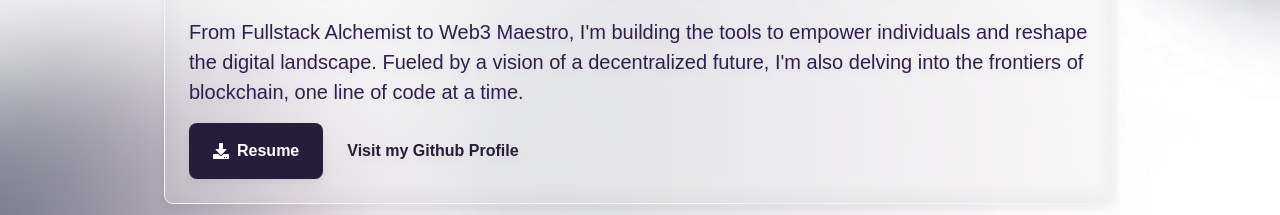
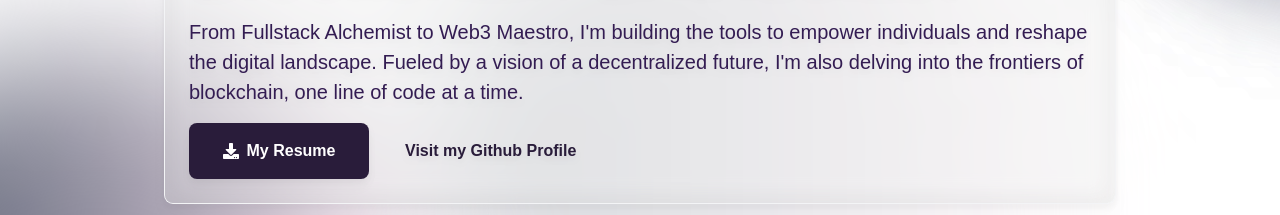
Before and after one commit to adramelech-123/devPortfolio, a Next.js app: page / in a window 1280 px wide. Shown: the part 379-594 px from the top of the page. Built offline with nearby package versions, Linux system fonts and the light colour scheme; grey boxes are pictures that could not be loaded.

Commit message:
Home Action Buttons, about page flipcard height adjustment

```diff
--- a/app/about/page.jsx
+++ b/app/about/page.jsx
@@ -25,7 +25,7 @@ const About = () => {
 
         {/* Profile Card Content */}
         <div
-          className={`${styles.card} lg:min-w-[500px] h-[450px] md:h-[400px] bg-white/30 rounded-xl shadow-lg ring-3 ring-white/30`}
+          className={`${styles.card} lg:min-w-[500px] h-[650px] md:h-[400px] bg-white/30 rounded-xl shadow-lg ring-3 ring-white/30`}
         >
           {/* Bio */}
           <div className={`${styles.front} max-w-[800px] min-h-[400px] p-6 flex flex-col justify-center`}>
@@ -47,17 +47,6 @@ const About = () => {
               creativity, and let's build the future together!
             </p>
 
-            {/* <div className="hidden md:flex md:flex-row gap-3">
-              <div className="flex gap-3 items-center mt-4">
-                <FaPhone className=" bg-purpleTint p-1  w-[25px] h-[25px] text-purplePrimary rounded-full" />
-                <span className="text-purplePrimary">+263771326080</span>
-              </div>
-
-              <div className="flex gap-3 items-center mt-4">
-                <MdEmail className=" bg-purpleTint p-1  w-[25px] h-[25px] text-purplePrimary rounded-full" />
-                <span className="text-purplePrimary">tmamvuto6@gmail.com</span>
-              </div>
-            </div> */}
           </div>
 
           {/* Skills */}
--- a/app/page.jsx
+++ b/app/page.jsx
@@ -22,18 +22,18 @@ const Home = () => {
           of blockchain, one line of code at a time.
         </p>
 
-        <div className="pt-4 flex">
-          <button className="bg-purplePrimary text-white font-semibold py-4 px-6 rounded-lg flex gap-2 items-center hover:bg-white hover:text-purplePrimary">
+        <div className="pt-4 flex flex-col gap-3 sm:flex-row">
+          <button className="w-full sm:w-[180px] bg-purplePrimary text-white font-semibold py-4 px-6 rounded-lg flex gap-2 items-center justify-center hover:bg-white hover:text-purplePrimary">
             <span>
               <FaDownload />
             </span>
-            <span>Resume</span>
+            <span>My Resume</span>
           </button>
 
           <Link
             href={"https://github.com/adramelech-123"}
             target="_blank"
-            className="bg-transparent font-semibold text-purplePrimary py-4 px-6 hover:underline "
+            className="bg-purplePrimary text-center rounded-md  text-white sm:bg-transparent font-semibold sm:text-purplePrimary py-4 px-6 hover:underline "
           >
             Visit my Github Profile
           </Link>
--- a/components/Skills.jsx
+++ b/components/Skills.jsx
@@ -5,47 +5,41 @@ import { IoLogoJavascript } from "react-icons/io5";
 import { SiTypescript } from "react-icons/si";
 import { RiReactjsFill } from "react-icons/ri";
 import { TbBrandNextjs } from "react-icons/tb";
-
 import { FaNodeJs } from "react-icons/fa";
 import { SiExpress } from "react-icons/si";
 import { SiMongodb } from "react-icons/si";
-import { SiMongoose } from "react-icons/si";
 import { IoLogoFirebase } from "react-icons/io5";
 import { BiLogoPostgresql } from "react-icons/bi";
-import { SiPrisma } from "react-icons/si";
 import { SiInsomnia } from "react-icons/si";
 import { GrGraphQl } from "react-icons/gr";
 import { SiPhp } from "react-icons/si";
-import { SiPython } from "react-icons/si";
+
 
 const Skills = () => {
   return (
     <div className="flex flex-col space-y-5">
-      <div className="grid grid-cols-6 items-center gap-6">
+      <div className="grid grid-cols-5 items-center gap-6">
         <FaHtml5 className="text-[60px] text-purplePrimary" />
         <IoLogoCss3 className="text-[60px] text-purplePrimary" />
         <SiTailwindcss className="text-[60px] text-purplePrimary" />
         <IoLogoJavascript className="text-[60px] text-purplePrimary" />
         <SiTypescript className="text-[52px] text-purplePrimary" />
-        <RiReactjsFill className="text-[60px] text-purplePrimary" />
       </div>
 
-      <div className="grid grid-cols-6 items-center gap-6">
+      <div className="grid grid-cols-5 items-center gap-6">
+        <RiReactjsFill className="text-[60px] text-purplePrimary" />
         <TbBrandNextjs className="text-[60px] text-purplePrimary" />
         <FaNodeJs className="text-[60px] text-purplePrimary" />
         <SiExpress className="text-[60px] text-purplePrimary" />
         <SiMongodb className="text-[60px] text-purplePrimary" />
-        <SiMongoose className="text-[60px] text-purplePrimary" />
-        <BiLogoPostgresql className="text-[60px] text-purplePrimary" />
       </div>
 
-      <div className="grid grid-cols-6 items-center gap-6">
+      <div className="grid grid-cols-5 items-center gap-6">
+        <BiLogoPostgresql className="text-[60px] text-purplePrimary" />
         <IoLogoFirebase className="text-[60px] text-purplePrimary" />
-        <SiPrisma className="text-[60px] text-purplePrimary" />
         <SiInsomnia className="text-[60px] text-purplePrimary" />
         <GrGraphQl className="text-[60px] text-purplePrimary" />
         <SiPhp className="text-[60px] text-purplePrimary" />
-        <SiPython className="text-[52px] text-purplePrimary" />
       </div>
     </div>
   );
```
